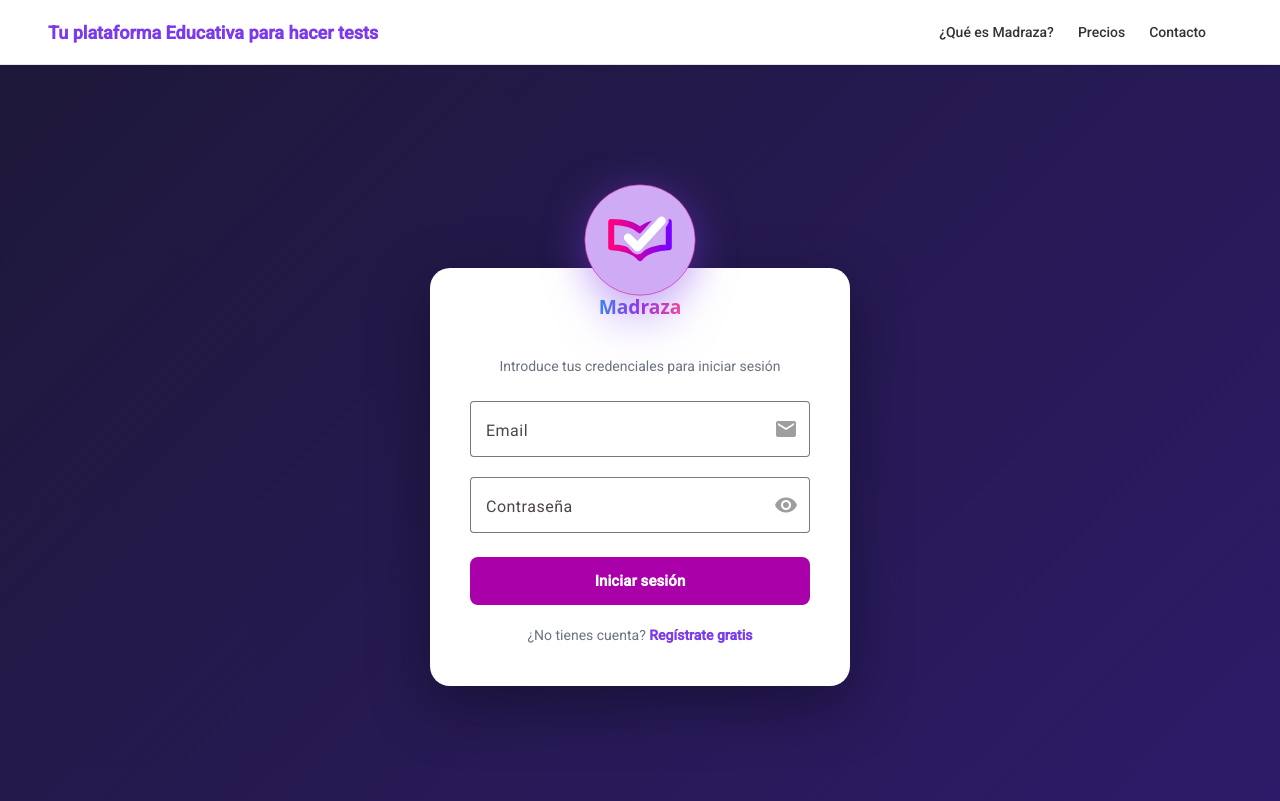
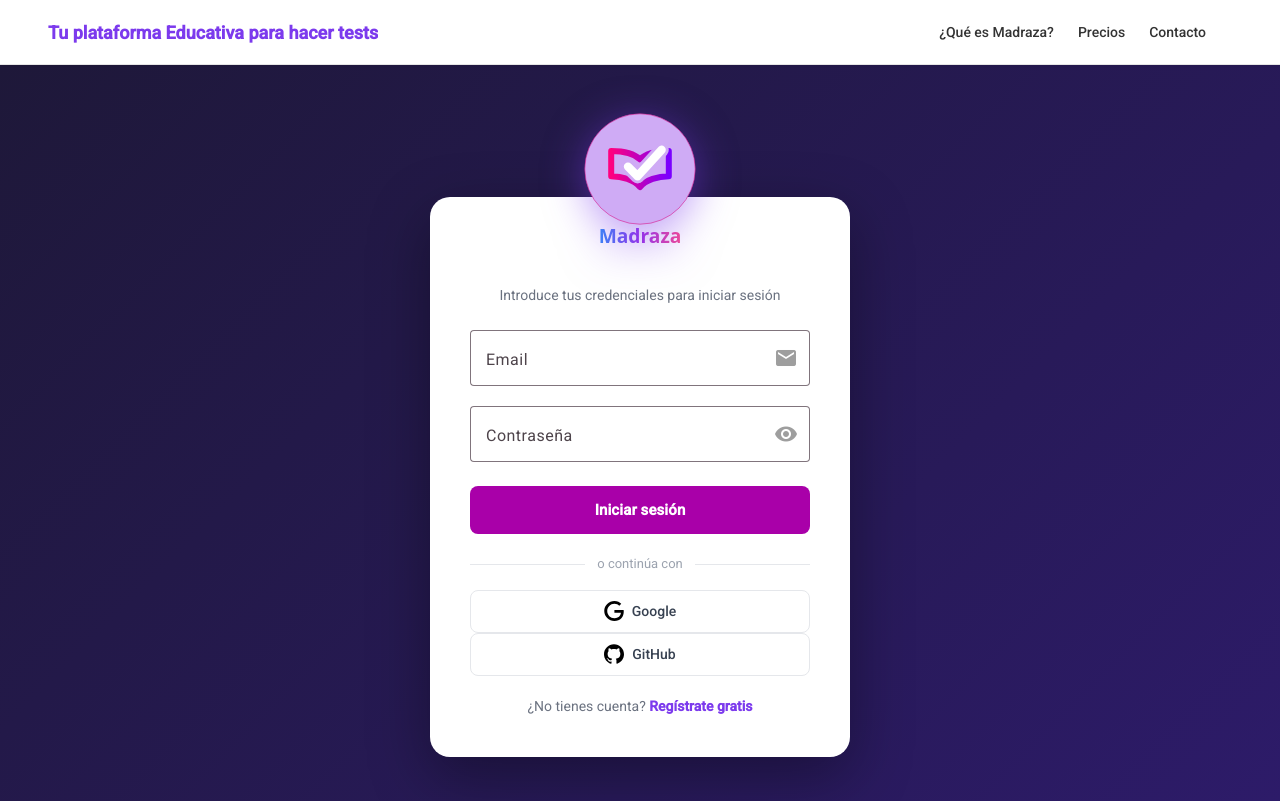
Before and after one commit to MadrazaDigitalSchool/Madraza, an Angular app in the folder Frontend/: page /auth/login in a window 1280 px wide. Built offline with nearby package versions, Linux system fonts and the light colour scheme.

Commit message:
Añadir Login con google y github

```diff
--- a/Frontend/src/app/features/auth/login/login.html
+++ b/Frontend/src/app/features/auth/login/login.html
@@ -40,6 +40,21 @@
                 }
             </button>
 
+            <!-- Separador -->
+            <div class="separador">
+                <span>o continúa con</span>
+            </div>
+
+            <!-- Botones OAuth2 -->
+            <a href="http://localhost:8080/oauth2/authorize/google" class="oauth-btn oauth-google">
+                <img src="/assets/icons/google.svg" alt="Iniciar sesión con Google" width="20" height="20" />
+                <span>Google</span>
+            </a>
+            <a href="http://localhost:8080/oauth2/authorize/github" class="oauth-btn oauth-github">
+                <img src="/assets/icons/github.svg" alt="Iniciar sesión con GitHub" width="20" height="20" />
+                <span>GitHub</span>
+            </a>
+
             <p class="registro-link">
                 ¿No tienes cuenta?
                 <a routerLink="/auth/registro">Regístrate gratis</a>
--- a/Frontend/src/app/features/auth/login/login.scss
+++ b/Frontend/src/app/features/auth/login/login.scss
@@ -124,3 +124,57 @@
         }
     }
 }
+
+.separador {
+    display: flex;
+    align-items: center;
+    gap: 12px;
+    margin: 20px 0 16px;
+
+    &::before,
+    &::after {
+        content: '';
+        flex: 1;
+        height: 1px;
+        background: #e5e7eb;
+    }
+
+    span {
+        color: #9ca3af;
+        font-size: 13px;
+        white-space: nowrap;
+    }
+}
+
+.oauth-buttons {
+    display: flex;
+    gap: 12px;
+}
+
+.oauth-btn {
+    flex: 1;
+    display: flex;
+    align-items: center;
+    justify-content: center;
+    gap: 8px;
+    padding: 10px 16px;
+    border-radius: var(--madraza-radius-sm);
+    border: 1px solid #e5e7eb;
+    text-decoration: none;
+    font-size: 14px;
+    font-weight: 500;
+    transition: background 0.2s ease, border-color 0.2s ease;
+
+    &:hover {
+        background: #f9fafb;
+        border-color: #d1d5db;
+    }
+}
+
+.oauth-google {
+    color: #374151;
+}
+
+.oauth-github {
+    color: #374151;
+}
```
Also changed, not shown: Frontend/public/assets/icons/github.svg (added), Frontend/public/assets/icons/google.svg (added).
